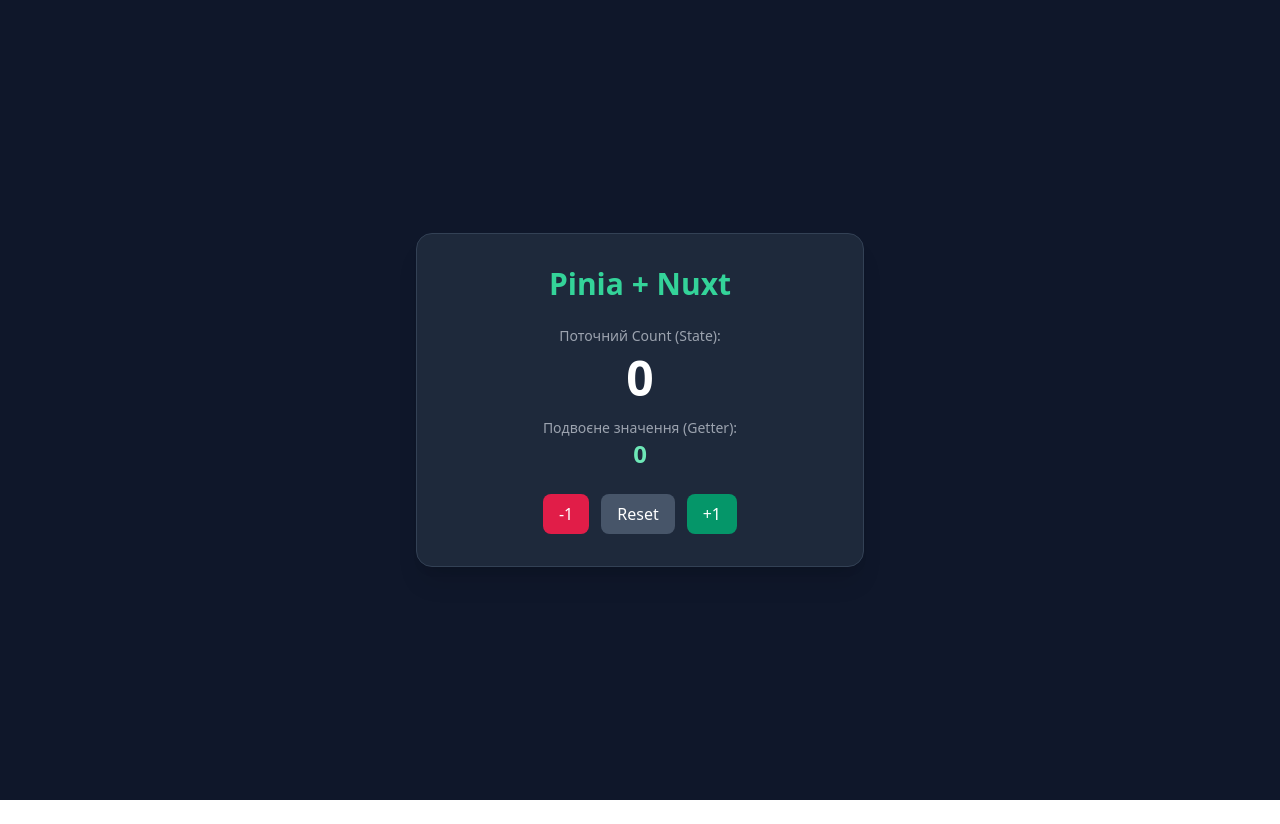
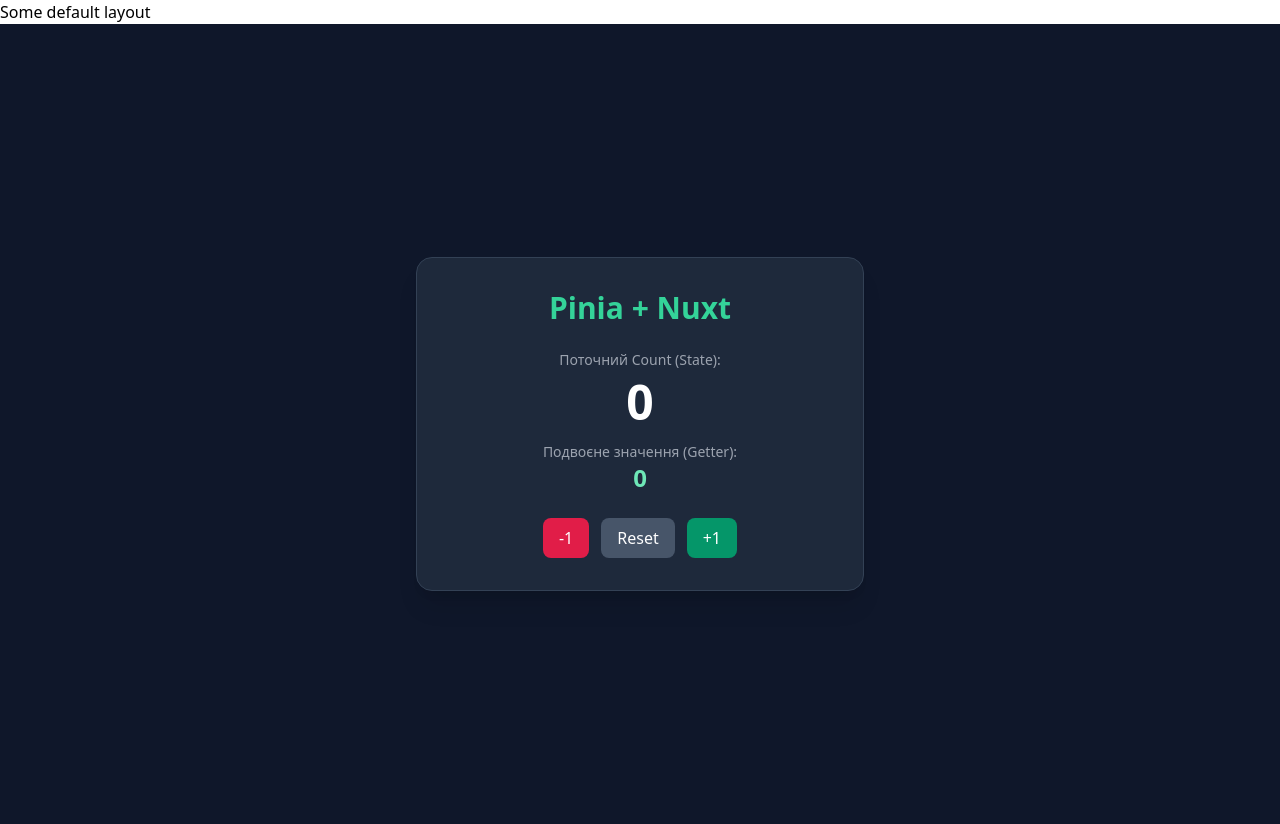
Before and after one commit to mezgoodle/maxiwork, a Nuxt app in the folder frontend/: page / in a window 1280 px wide. Before the commit the page ends 800 px from the top, so only its background shows below. Built offline with nearby package versions, Linux system fonts and the light colour scheme.

Commit message:
Create default layout

```diff
--- a/frontend/app/app.vue
+++ b/frontend/app/app.vue
@@ -1,4 +1,5 @@
 <template>
+  <NuxtLayout>
     <div
       class="min-h-screen bg-slate-900 text-white flex flex-col items-center justify-center p-6"
     >
@@ -40,6 +41,7 @@
         </div>
       </div>
     </div>
+  </NuxtLayout>
 </template>
 
 <script lang="ts" setup>
--- /dev/null
+++ b/frontend/app/layouts/default.vue
@@ -0,0 +1,6 @@
+<template>
+  <div>
+    <p>Some default layout</p>
+    <slot />
+  </div>
+</template>
```
Lines whose indentation alone changed are shown as unchanged.
